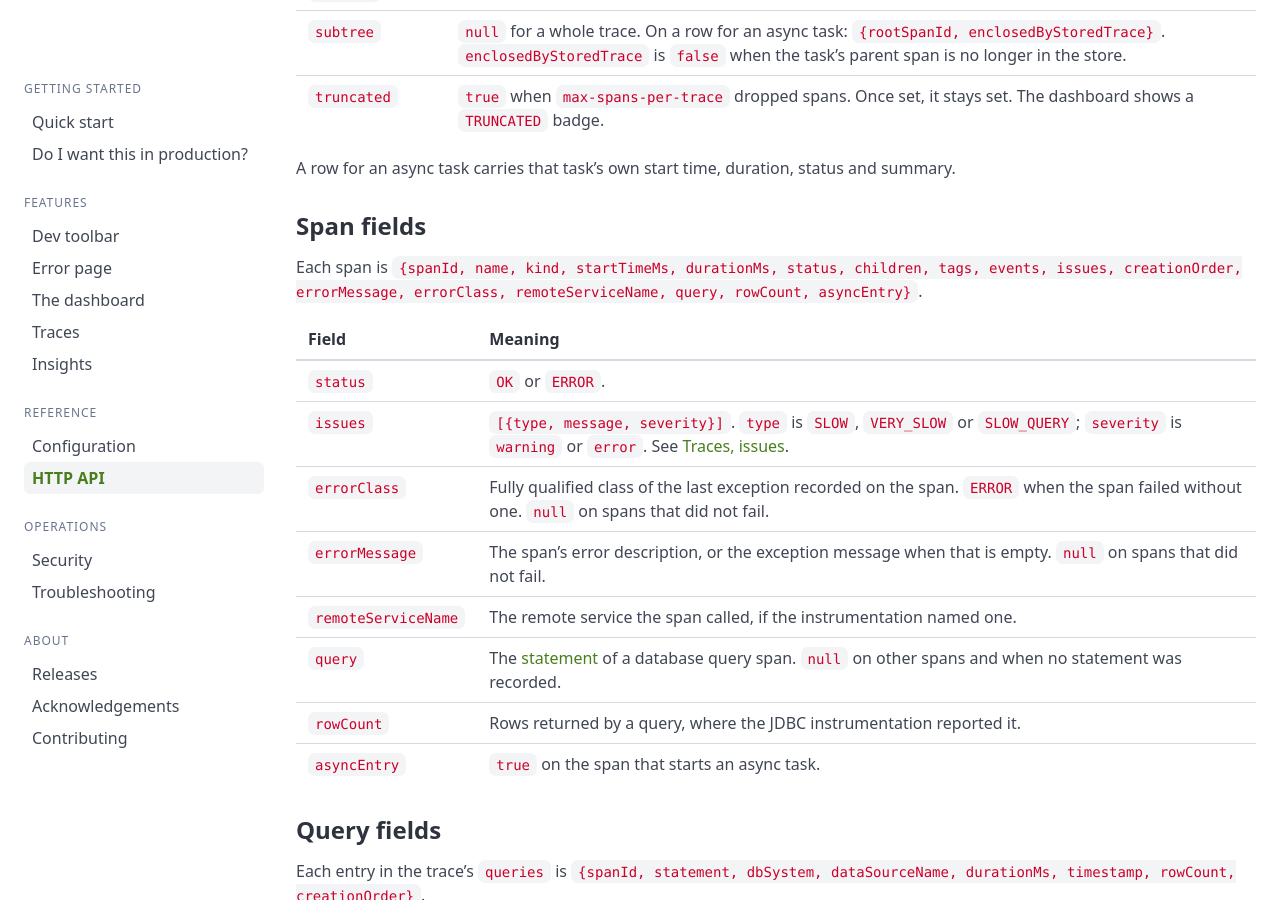
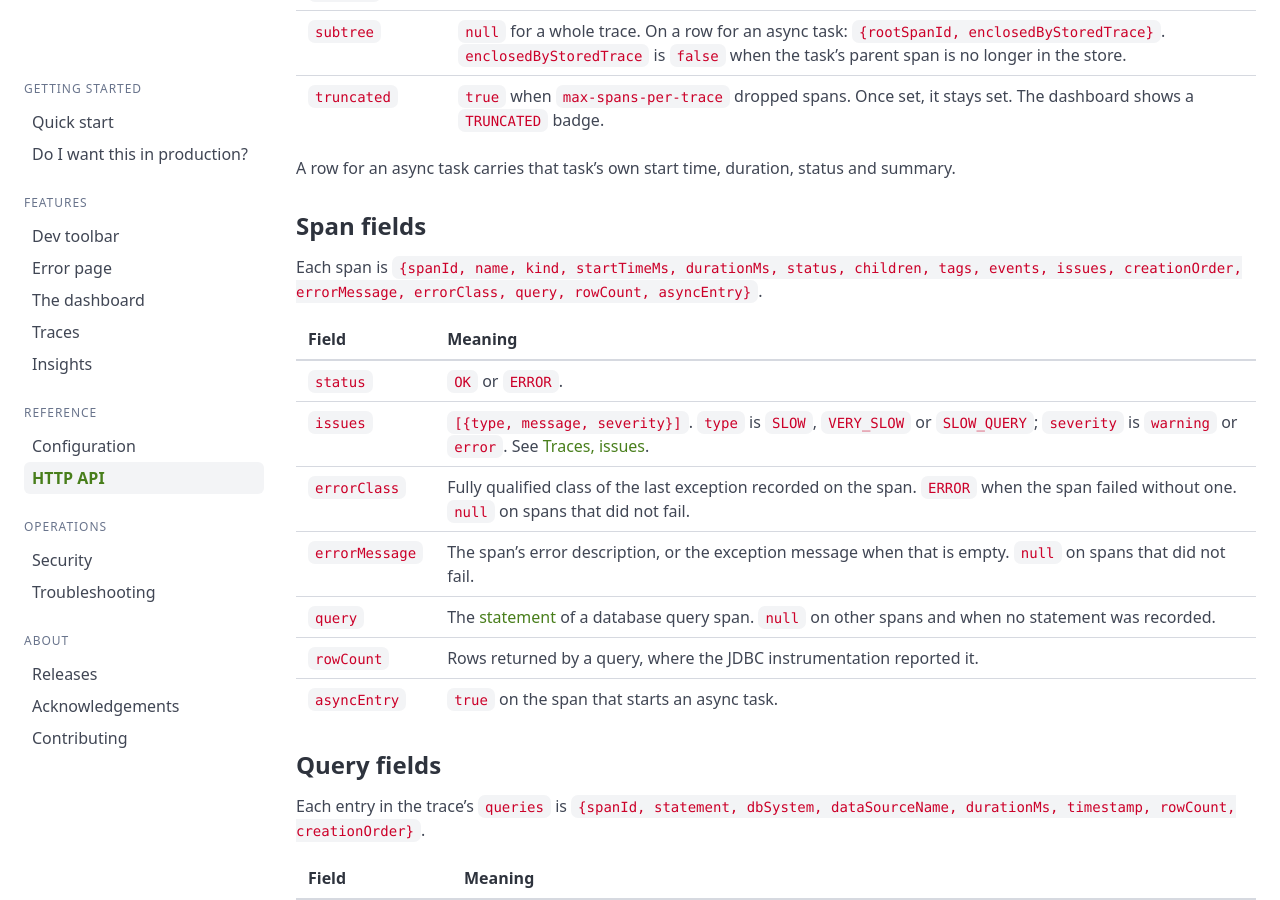
Before and after one commit to peekaboot-org/peekaboot-org.github.io, a Jekyll site: the page built from docs/api.md, in a window 1280 px wide and 900 px high, scrolled down 4239 px. Built offline with Jekyll 4.4.1, drawn with Linux system fonts in a browser that asks for light colours.

Commit message:
docs: drop remoteServiceName from the span fields

```diff
--- a/docs/api.md
+++ b/docs/api.md
@@ -167,8 +167,7 @@ A row for an async task carries that task's own start time, duration, status and
 ### Span fields {#span-fields}
 
 Each span is `{spanId, name, kind, startTimeMs, durationMs, status, children, tags, events,
-issues, creationOrder, errorMessage, errorClass, remoteServiceName, query, rowCount,
-asyncEntry}`.
+issues, creationOrder, errorMessage, errorClass, query, rowCount, asyncEntry}`.
 
 | Field | Meaning |
 |---|---|
@@ -176,7 +175,6 @@ asyncEntry}`.
 | `issues` | `[{type, message, severity}]`. `type` is `SLOW`, `VERY_SLOW` or `SLOW_QUERY`; `severity` is `warning` or `error`. See [Traces, issues]({{ '/docs/traces/' | relative_url }}#issues). |
 | `errorClass` | Fully qualified class of the last exception recorded on the span. `ERROR` when the span failed without one. `null` on spans that did not fail. |
 | `errorMessage` | The span's error description, or the exception message when that is empty. `null` on spans that did not fail. |
-| `remoteServiceName` | The remote service the span called, if the instrumentation named one. |
 | `query` | The [statement](#statement-fields) of a database query span. `null` on other spans and when no statement was recorded. |
 | `rowCount` | Rows returned by a query, where the JDBC instrumentation reported it. |
 | `asyncEntry` | `true` on the span that starts an async task. |
```
